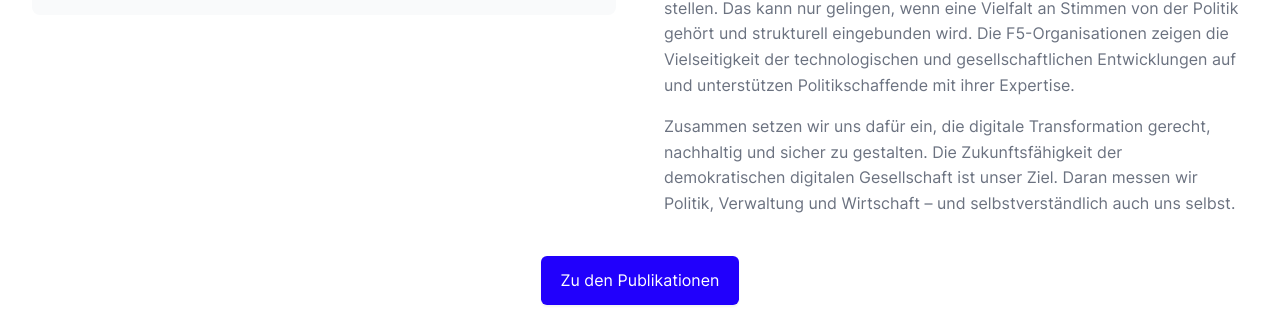
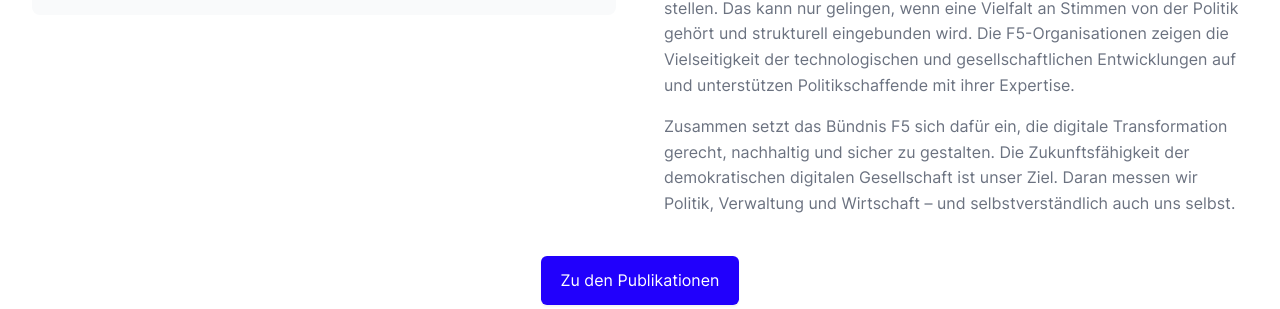
Before and after one commit to okfde/buendnis-f5, a Jekyll site: the page built from index.html, in a window 1280 px wide. Shown: the part 717-1026 px from the top of the page. Built offline with Jekyll 4.4.1, drawn with Linux system fonts in a browser that asks for light colours.

Commit message:
Update index.html

```diff
--- a/index.html
+++ b/index.html
@@ -19,7 +19,7 @@
                         </p>
                         </p>
 
-                        <p>Zusammen setzen wir uns dafür ein, die digitale Transformation gerecht, nachhaltig und sicher zu gestalten. Die Zukunftsfähigkeit der demokratischen digitalen Gesellschaft ist unser Ziel. Daran messen wir Politik, Verwaltung und Wirtschaft – und selbstverständlich auch uns selbst.
+                        <p>Zusammen setzt das Bündnis F5 sich dafür ein, die digitale Transformation gerecht, nachhaltig und sicher zu gestalten. Die Zukunftsfähigkeit der demokratischen digitalen Gesellschaft ist unser Ziel. Daran messen wir Politik, Verwaltung und Wirtschaft – und selbstverständlich auch uns selbst.
                         </p>
                     </div>
                 </div>
```
